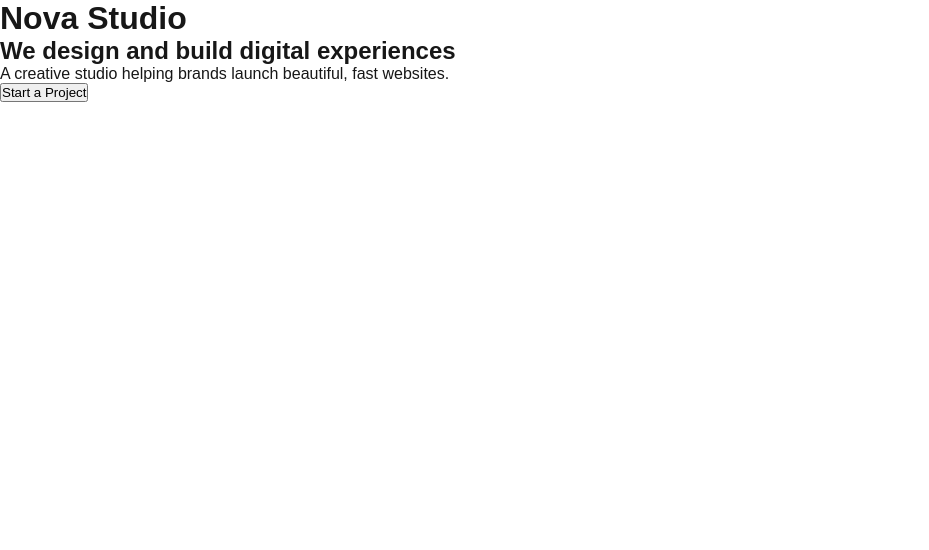
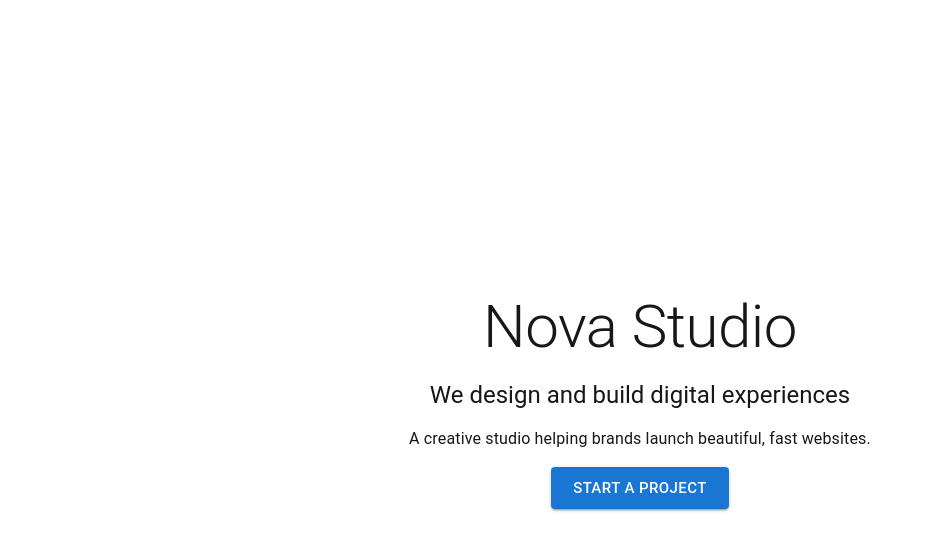
Before and after one commit to badal484/Nova, a Next.js app: page / in a window 1280 px wide. Shown: the top 550 px of the page, without its empty margins (0-929 px from the left). Built offline with nearby package versions, Linux system fonts and the light colour scheme.

Commit message:
style hero section with material ui layout and typography

```diff
--- a/app/page.js
+++ b/app/page.js
@@ -1,12 +1,39 @@
 "use client";
+
+import Box from "@mui/material/Box";
+import Button from "@mui/material/Button";
+import Typography from "@mui/material/Typography";
 
 export default function Home() {
   return (
-    <main>
-      <h1>Nova Studio</h1>
-      <h2>We design and build digital experiences</h2>
-      <p>A creative studio helping brands launch beautiful, fast websites.</p>
-      <button onClick={() => alert("Let's start your project!")}>Start a Project</button>
-    </main>
+    <Box
+      sx={{
+        minHeight: "100vh",
+        display: "flex",
+        flexDirection: "column",
+        alignItems: "center",
+        justifyContent: "center",
+        textAlign: "center",
+        gap: 2,
+        px: 2,
+      }}
+    >
+      <Typography variant="h2" component="h1">
+        Nova Studio
+      </Typography>
+      <Typography variant="h5">
+        We design and build digital experiences
+      </Typography>
+      <Typography variant="body1" sx={{ maxWidth: 500 }}>
+        A creative studio helping brands launch beautiful, fast websites.
+      </Typography>
+      <Button
+        variant="contained"
+        size="large"
+        onClick={() => alert("Let's start your project!")}
+      >
+        Start a Project
+      </Button>
+    </Box>
   );
 }
--- a/package.json
+++ b/package.json
@@ -9,6 +9,11 @@
     "lint": "eslint"
   },
   "dependencies": {
+    "@emotion/react": "^11.14.0",
+    "@emotion/styled": "^11.14.1",
+    "@mui/icons-material": "^9.1.1",
+    "@mui/material": "^9.1.1",
+    "@mui/material-nextjs": "^9.1.1",
     "next": "16.2.9",
     "react": "19.2.4",
     "react-dom": "19.2.4"
```
Also changed, not shown: 1 other file (tests, documents, lock files or other folders).
